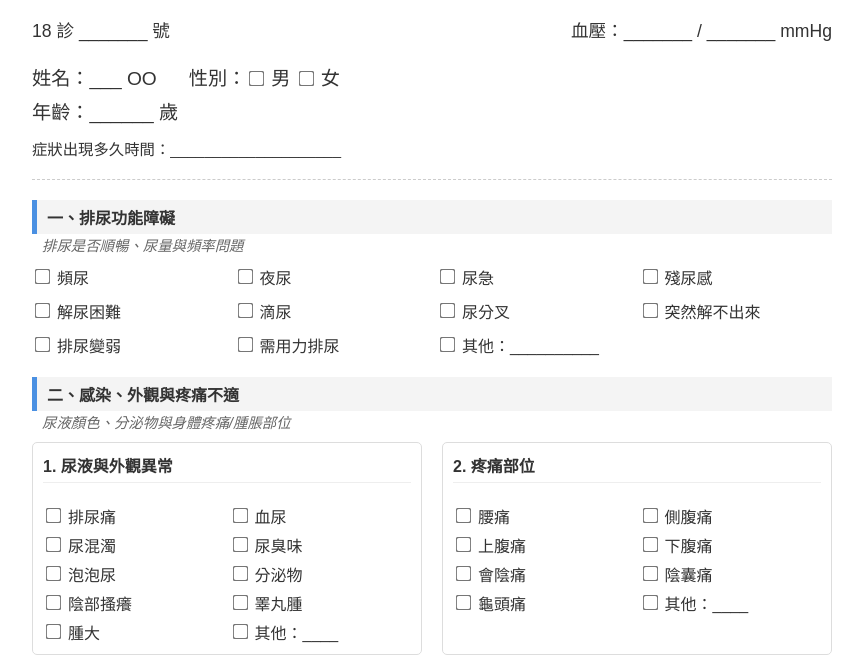
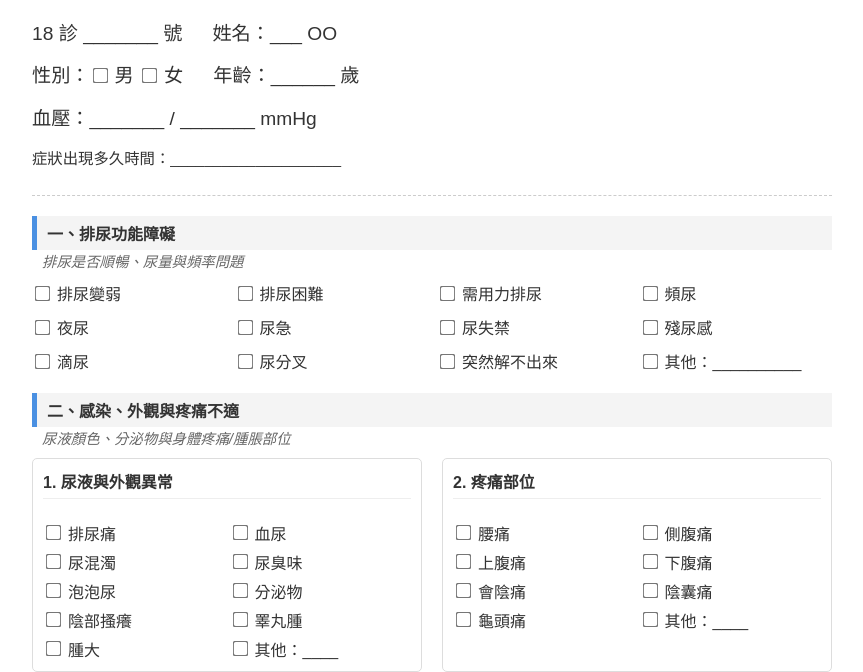
Before and after one commit to yy3114/Urodisease-list-info, a plain HTML site: page index.html in a window 1280 px wide. Shown: the part 110-782 px from the top of the page, without its empty margins (208-1071 px from the left). Drawn offline with Linux system fonts and the light colour scheme.

Commit message:
Refactor patient info section layout in index.html
Updated the layout and styling of the patient information section in the HTML file.

```diff
--- a/index.html
+++ b/index.html
@@ -6,8 +6,11 @@
 <style>
     body { font-family: "Microsoft JhengHei", "Heiti TC", sans-serif; max-width: 800px; margin: 20px auto; padding: 20px; color: #333; }
     h2 { text-align: center; border-bottom: 2px solid #333; padding-bottom: 10px; margin-bottom: 20px; }
-    .header-info { display: flex; justify-content: space-between; margin-bottom: 15px; font-size: 1.1em; }
-    .name-row { font-size: 1.2em; margin: 20px 0; border-bottom: 1px dashed #ccc; padding-bottom: 15px; line-height: 1.8; }
+
+    /* 頂部資訊區塊樣式 */
+    .top-info { font-size: 1.2em; line-height: 1.8; margin-bottom: 10px; border-bottom: 1px dashed #ccc; padding-bottom: 15px; }
+    .info-row { display: flex; align-items: center; flex-wrap: wrap; gap: 30px; margin-bottom: 8px; }
+
     .section-title { background-color: #f4f4f4; padding: 5px 10px; font-weight: bold; margin-top: 20px; border-left: 5px solid #4a90e2; }
     .desc { font-size: 0.9em; color: #666; margin-bottom: 10px; font-style: italic; margin-left: 10px; }
 
@@ -35,31 +38,43 @@
 
     <h2>泌尿科門診症狀勾選單</h2>
 
-    <div class="header-info">
-        <span>18 診 _______ 號</span>
-        <span>血壓：_______ / _______ mmHg</span>
-    </div>
+    <div class="top-info">
+        <div class="info-row">
+            <span>18 診 _______ 號</span>
+            <span>姓名：___ OO</span>
+        </div>
 
-    <div class="name-row">
-        <div>姓名：___ OO &nbsp;&nbsp;&nbsp;&nbsp; 性別：<input type="checkbox">男 <input type="checkbox">女</div>
-        <div>年齡：______ 歲</div>
-        <div style="font-size: 0.8em; margin-top: 5px;">症狀出現多久時間：____________________</div>
+        <div class="info-row">
+            <span>性別：<input type="checkbox">男 <input type="checkbox">女</span>
+            <span>年齡：______ 歲</span>
+        </div>
+
+        <div class="info-row">
+            <span>血壓：_______ / _______ mmHg</span>
+        </div>
+
+        <div class="info-row" style="font-size: 0.8em; margin-top: 5px;">
+            <span>症狀出現多久時間：____________________</span>
+        </div>
     </div>
 
     <div class="section-title">一、排尿功能障礙</div>
     <div class="desc">排尿是否順暢、尿量與頻率問題</div>
     <div class="grid-container">
+        <div class="grid-item"><input type="checkbox">排尿變弱</div>
+        <div class="grid-item"><input type="checkbox">排尿困難</div>
+        <div class="grid-item"><input type="checkbox">需用力排尿</div>
         <div class="grid-item"><input type="checkbox">頻尿</div>
+
         <div class="grid-item"><input type="checkbox">夜尿</div>
         <div class="grid-item"><input type="checkbox">尿急</div>
+        <div class="grid-item"><input type="checkbox">尿失禁</div>
         <div class="grid-item"><input type="checkbox">殘尿感</div>
-        <div class="grid-item"><input type="checkbox">解尿困難</div>
+
         <div class="grid-item"><input type="checkbox">滴尿</div>
         <div class="grid-item"><input type="checkbox">尿分叉</div>
         <div class="grid-item"><input type="checkbox">突然解不出來</div>
-        <div class="grid-item"><input type="checkbox">排尿變弱</div>
-        <div class="grid-item"><input type="checkbox">需用力排尿</div>
-        <div class="grid-item" style="grid-column: span 2;"><input type="checkbox">其他：__________</div>
+        <div class="grid-item"><input type="checkbox">其他：__________</div>
     </div>
 
     <div class="section-title">二、感染、外觀與疼痛不適</div>
```
